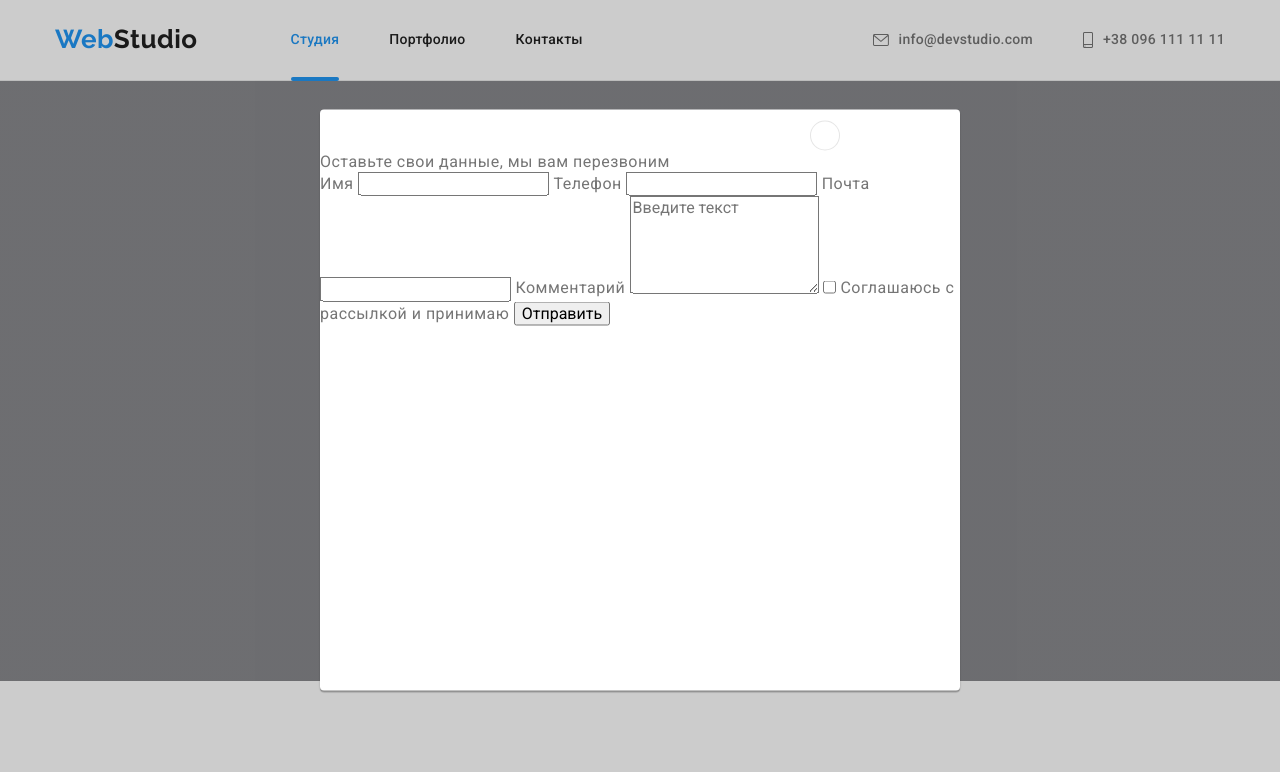
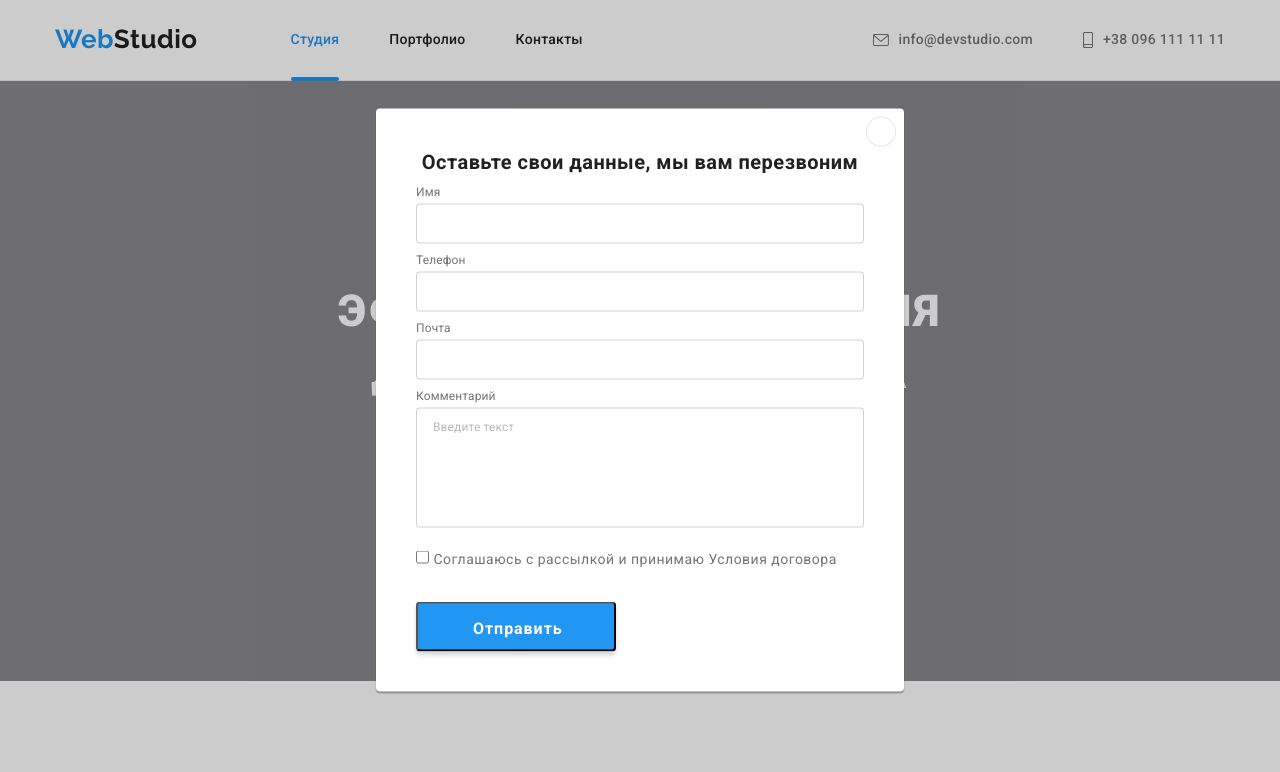
Before and after one commit to galinagumenyuk/goit-markup-hw-06, a plain HTML site: page index.html in a window 1280 px wide. Both pictures are taken after a click on the button "Заказать услугу". Shown: the top 772 px of the page. Drawn offline with nearby package versions, Linux system fonts and the light colour scheme.

Commit message:
стилизация инпутов в модалке

```diff
--- a/css/styles.css
+++ b/css/styles.css
@@ -666,7 +666,7 @@ img {
 }
 .modal-button {
   display: inline-block;
-  margin-top: 11px;
+  margin-top: 8px;
   margin-left: 490px;
   border: 1px solid rgba(0, 0, 0, 0.1);
   width: 30px;
@@ -677,3 +677,103 @@ img {
   background-repeat: no-repeat;
   background-position: 50%, 50%;
 }
+.modal-wrapper {
+  margin-bottom: 40px;
+  margin-left: 40px;
+  margin-right: 40px;
+  margin-top: 2px;
+  width: 448px;
+}
+.form-group {
+  display: flex;
+  flex-direction: column;
+}
+.form-group + .form-group {
+  margin-top: 10px;
+}
+.modal-form-title {
+  margin-bottom: 12px;
+
+  font-weight: 700;
+  font-size: 20px;
+  line-height: 1.15;
+  text-align: center;
+
+  color: var(--primery-text-coloure);
+}
+.form-group input {
+  margin: 0;
+  padding-top: 12px;
+  padding-bottom: 12px;
+  height: 40px;
+
+  border: 1px solid rgba(33, 33, 33, 0.2);
+  box-sizing: border-box;
+  border-radius: 4px;
+}
+
+textarea {
+  resize: none;
+}
+.form-group textarea {
+  height: 120px;
+  padding-top: 12px;
+  padding-bottom: 12px;
+  padding-left: 16px;
+  padding-right: 16px;
+
+  border: 1px solid rgba(33, 33, 33, 0.2);
+  box-sizing: border-box;
+  border-radius: 4px;
+}
+.form-group label {
+  margin-bottom: 4px;
+
+  font-size: 12px;
+  line-height: 1.16;
+  letter-spacing: 0.01em;
+
+  color: var(--secondary-text-coloure);
+}
+.form-group textarea::placeholder {
+  font-size: 12px;
+  line-height: 1.16;
+  letter-spacing: 0.01em;
+
+  color: rgba(117, 117, 117, 0.5);
+}
+
+.modal-checkbox {
+  margin-top: 20px;
+  margin-right: auto;
+  margin-bottom: 30px;
+  margin-left: auto;
+}
+.modal-checkbox input[type="checkbox"] {
+}
+.modal-checkbox label {
+  font-size: 14px;
+  line-height: 1.71;
+
+  color: var(--secondary-text-coloure);
+}
+
+.modal-button-submit {
+  width: 200px;
+  height: 50px;
+  padding-top: 10px;
+  padding-bottom: 10px;
+  padding-right: 55px;
+  padding-left: 55px;
+
+  background: var(--accent-coloure);
+  box-shadow: 0px 4px 4px rgba(0, 0, 0, 0.15);
+  border-radius: 4px;
+
+  font-weight: 700;
+  font-size: 16px;
+  line-height: 1.87;
+  letter-spacing: 0.06em;
+
+  color: #ffffff;
+}
--- a/index.html
+++ b/index.html
@@ -295,20 +295,30 @@
 <div class="backdrop is-hidden" data-modal>
     <div class="modal">
         <button data-modal-close  type="button" class="modal-button"></button>
-         <div>
-             <p>Оставьте свои данные, мы вам перезвоним</p>
-            <form>
+         <div class="modal-wrapper">
+             <p class="modal-form-title">Оставьте свои данные, мы вам перезвоним</p>
+            <form class="modal-form">
+                <div class="form-group">
                     <label for="name">Имя</label>
                     <input type="text" name="name" id="name">
+                </div>
+                <div class="form-group">
                     <label for="tel">Телефон</label>
                     <input type="tel" name="tel" id="tel">
+                </div>
+                <div class="form-group">
                     <label for="mail">Почта</label>
                     <input type="email" name="mail" id="mail">
+                </div>
+               <div class="form-group">
                     <label for="feedback">Комментарий</label>
-                <textarea name="feedback" rows="5" placeholder="Введите текст" id="feedback"></textarea>
+                    <textarea name="feedback"  placeholder="Введите текст" id="feedback"></textarea>
+               </div>
+                <div class="modal-checkbox">
                     <input type="checkbox" name="accept" id="accept">
-                <label for="accept">Соглашаюсь с рассылкой и принимаю</label>
-                <button type="submit">Отправить</button>
+                    <label for="accept">Соглашаюсь с рассылкой и принимаю Условия договора</label>
+                </div>
+                <button type="submit" class="modal-button-submit">Отправить</button>
             </form>
          </div>
     </div>
```
Lines whose indentation alone changed are shown as unchanged.
